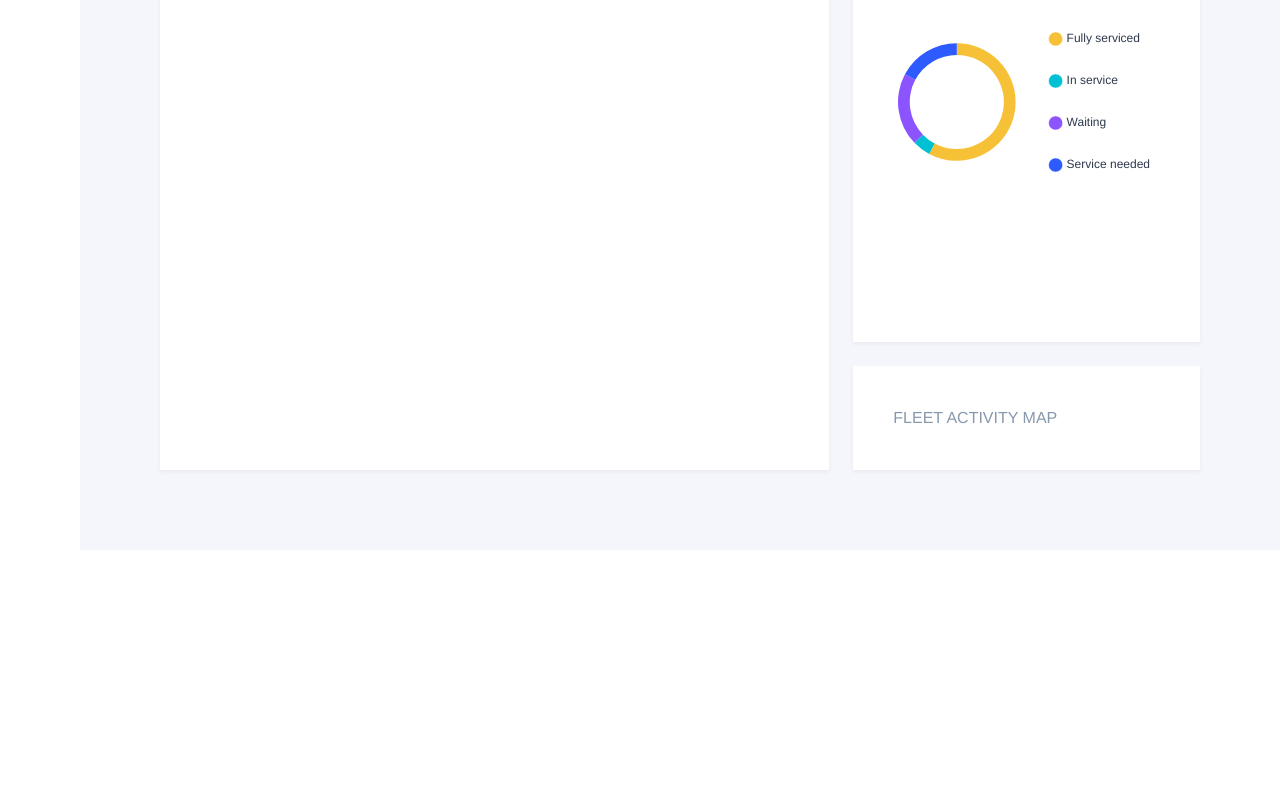
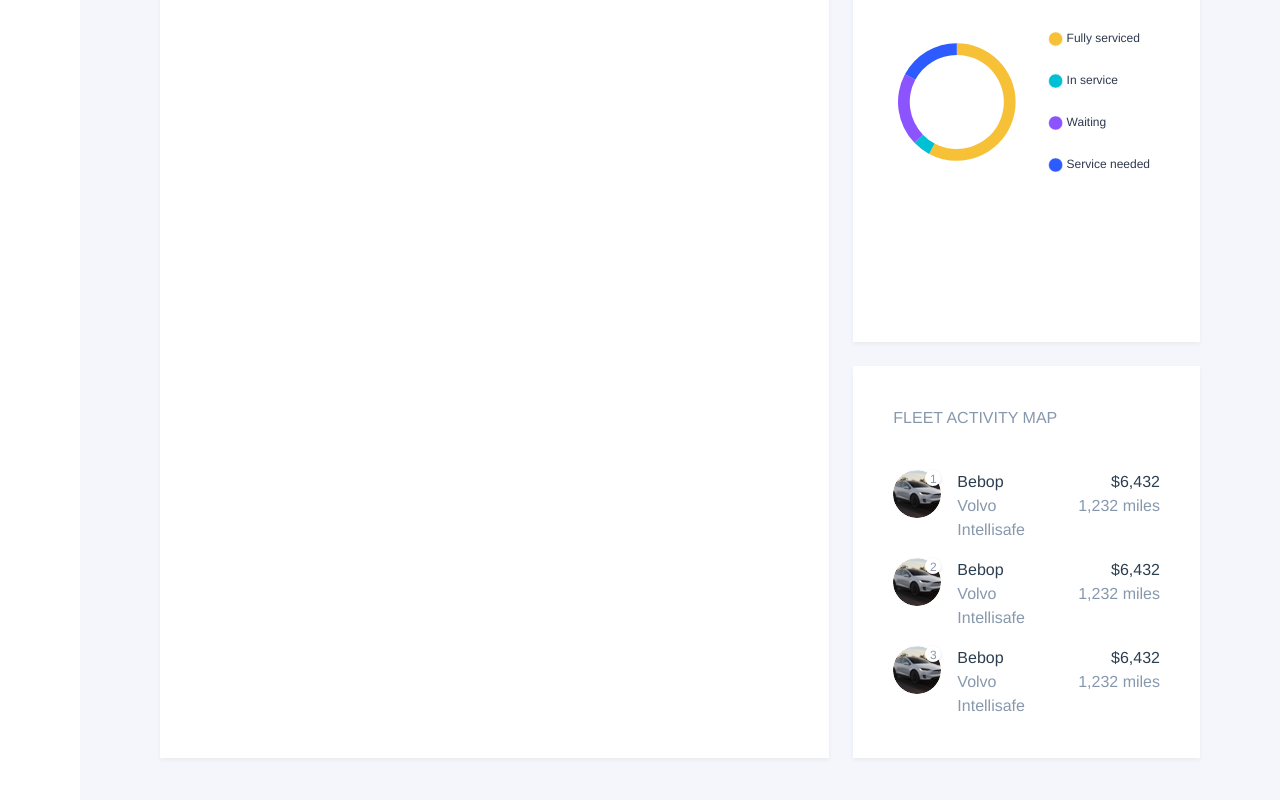
Before and after one commit to atcha/vue-velocity, a Vue app: page /service-reminders in a window 1280 px wide. Shown: the part 1073-1873 px from the top of the page. Before the commit the page ends 1623 px from the top, so only its background shows below. Built offline with nearby package versions, Linux system fonts and the light colour scheme.

Commit message:
Add(Service reminders): last card with cars

```diff
--- a/src/pages/ServiceReminders.vue
+++ b/src/pages/ServiceReminders.vue
@@ -47,6 +47,19 @@
                         <h2 class="uppercase text-black-3">Fleet activity map</h2>
                     </header>
                     <section class="mb-10 mx-10">
+                        <ul v-if="carList">
+                            <li class="flex justify-between mt-4" v-for="car in carList" :key="car.id">
+                                <Avatar class="flex-initial mr-4" :img="car.img" type="simple" :notify="{ text: car.id + 1 }"/>
+                                <div class="flex-1">
+                                    <p class="text-left">{{ car.name }}</p>
+                                    <p class="text-left text-black-3">{{ car.model }}</p>
+                                </div>
+                                <div class="flex-1">
+                                    <p class="text-right">${{car.price}}</p>
+                                    <p class="text-right text-black-3">{{car.distance}} miles</p>
+                                </div>
+                            </li>
+                        </ul>
                     </section>
                 </card>
             </div>
@@ -56,6 +69,7 @@
 
 <script>
     import {mapState} from 'vuex';
+    import Avatar from "../components/Avatar";
     import Card from "../components/Card";
     import DoughnutChart from "../components/DoughnutChart";
     import TaskLane from "../components/TaskLane";
@@ -64,6 +78,7 @@
     export default {
         name: "ServiceReminders",
         components: {
+            Avatar,
             Card,
             DoughnutChart,
             LMap,
@@ -166,16 +181,48 @@
                         radius: largeRadius
                     }
                 ],
+                carList: [
+                    {
+                        id: 0,
+                        name: 'Bebop',
+                        model: 'Volvo Intellisafe',
+                        price: '6,432',
+                        distance: '1,232',
+                        img: {
+                            src: require('../assets/img/vehicles/bebop.png')
+                        }
+                    },
+                    {
+                        id: 1,
+                        name: 'Bebop',
+                        model: 'Volvo Intellisafe',
+                        price: '6,432',
+                        distance: '1,232',
+                        img: {
+                            src: require('../assets/img/vehicles/bebop.png')
+                        }
+                    },
+                    {
+                        id: 2,
+                        name: 'Bebop',
+                        model: 'Volvo Intellisafe',
+                        price: '6,432',
+                        distance: '1,232',
+                        img: {
+                            src: require('../assets/img/vehicles/bebop.png')
+                        }
+                    }
+                ],
                 doughnutData: {
                     labels: ['Fully serviced', 'In service', 'Waiting', 'Service needed'],
                     datasets: [{
                         weight: 5,
                         hoverBorderWidth: 10,
                         borderWidth: 0,
-                        hoverBorderColor: ['#F7C137', '#00C1D4', '#8C54FF','#2E5BFF'],
-                        hoverBackgroundColor: ['#F7C137', '#00C1D4', '#8C54FF','#2E5BFF'],
-                        backgroundColor: ['#F7C137', '#00C1D4', '#8C54FF','#2E5BFF'],
-                        data: [57.8, 5, 20, 17.2 ]
+                        hoverBorderColor: ['#F7C137', '#00C1D4', '#8C54FF', '#2E5BFF'],
+                        hoverBackgroundColor: ['#F7C137', '#00C1D4', '#8C54FF', '#2E5BFF'],
+                        backgroundColor: ['#F7C137', '#00C1D4', '#8C54FF', '#2E5BFF'],
+                        data: [57.8, 5, 20, 17.2]
                     }]
                 },
                 doughnutOptions: {
```
